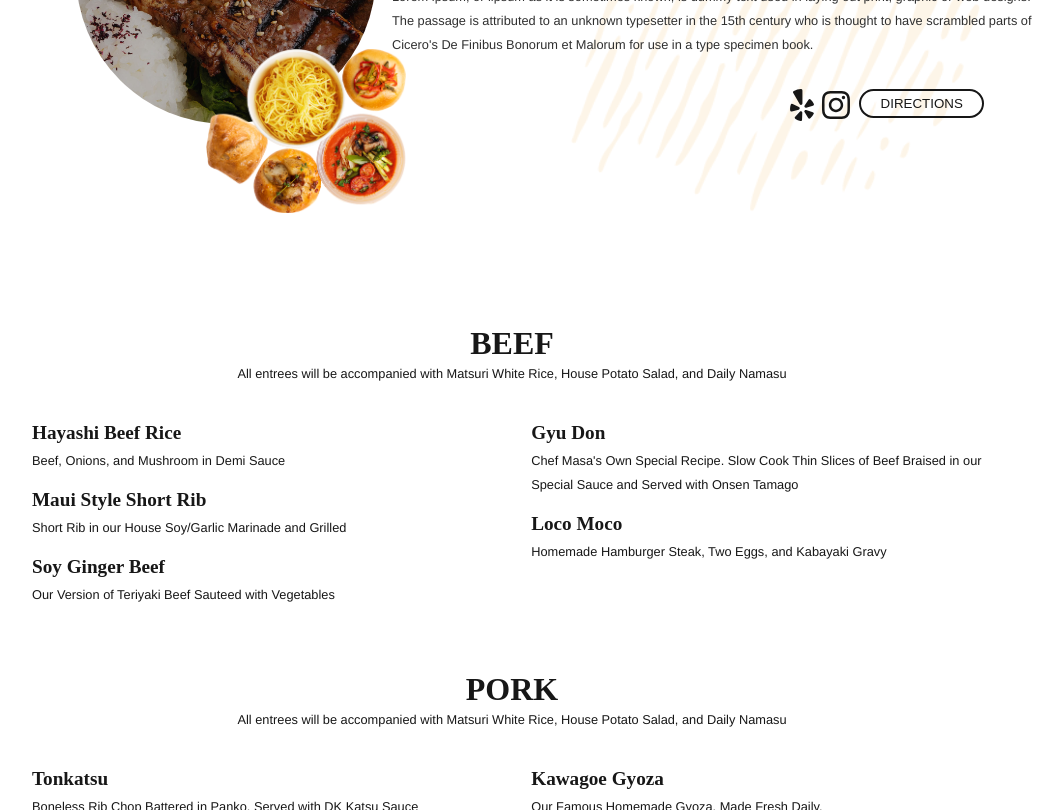
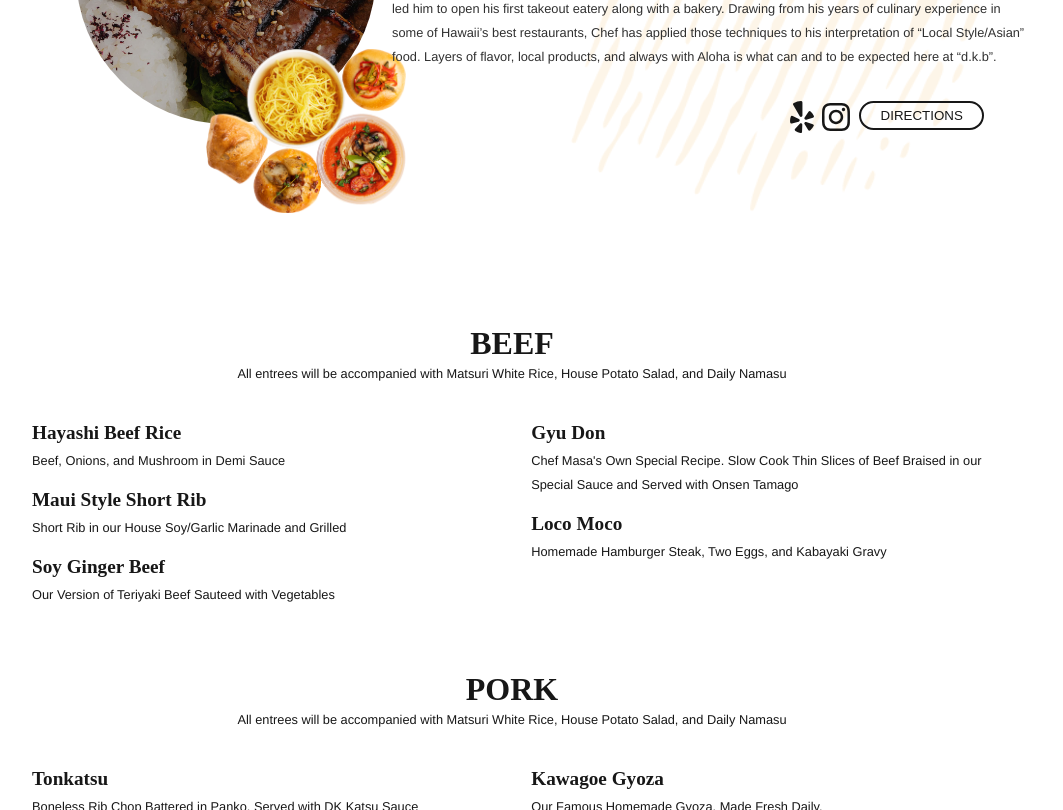
Before and after one commit to ekm383/dellskitchen, a Gatsby site: page / in a window 1280 px wide. Shown: the part 1040-1850 px from the top of the page, without its empty margins (128-1191 px from the left). Built offline with nearby package versions, Linux system fonts and the light colour scheme; Gatsby itself is replaced by a stand-in of ours.

Commit message:
About and hours added

```diff
--- a/src/components/footer/Footer.js
+++ b/src/components/footer/Footer.js
@@ -23,9 +23,9 @@ const Footer = () => {
         <div className="column">
           <h6>Hours of Operation:</h6>
           <ul>
-            <li>Coming Soon</li>
-            {/* <li>Sunday-Thursday 10:00am-9:00pm</li>
-            <li>Friday & Saturday 10:00am-10:30pm</li> */}
+            <li>Open Daily</li>
+            <li>Bakery 7:00am-2:00pm</li>
+            <li>Kitchen 11:00am-8:00pm</li>
           </ul>
         </div>
         <div className="column">
@@ -39,8 +39,6 @@ const Footer = () => {
           <h6>Contact Us:</h6>
           <ul>
             <li>Coming Soon</li>
-            {/* <li>Phone: (808) 123-4567</li>
-            <li>Email: info@mccully11x.com</li> */}
           </ul>
         </div>
       </div>
--- a/src/components/section/About.js
+++ b/src/components/section/About.js
@@ -45,11 +45,13 @@ const About = () => {
           <h4>Quality cuisine made with love and experience.</h4>
           <h2>DELL'S KITCHEN</h2>
           <p>
-            Lorem ipsum, or lipsum as it is sometimes known, is dummy text used
-            in laying out print, graphic or web designs. The passage is
-            attributed to an unknown typesetter in the 15th century who is
-            thought to have scrambled parts of Cicero's De Finibus Bonorum et
-            Malorum for use in a type specimen book.
+            Dell’s Kitchen and Bakery is the brainchild of Chef Dell Valdez. His
+            love and passion for food and creativity has led him to open his
+            first takeout eatery along with a bakery. Drawing from his years of
+            culinary experience in some of Hawaii’s best restaurants, Chef has
+            applied those techniques to his interpretation of “Local
+            Style/Asian” food. Layers of flavor, local products, and always with
+            Aloha is what can and to be expected here at “d.k.b”.
           </p>
           <div className="actions-container">
             <a href="/">
```
